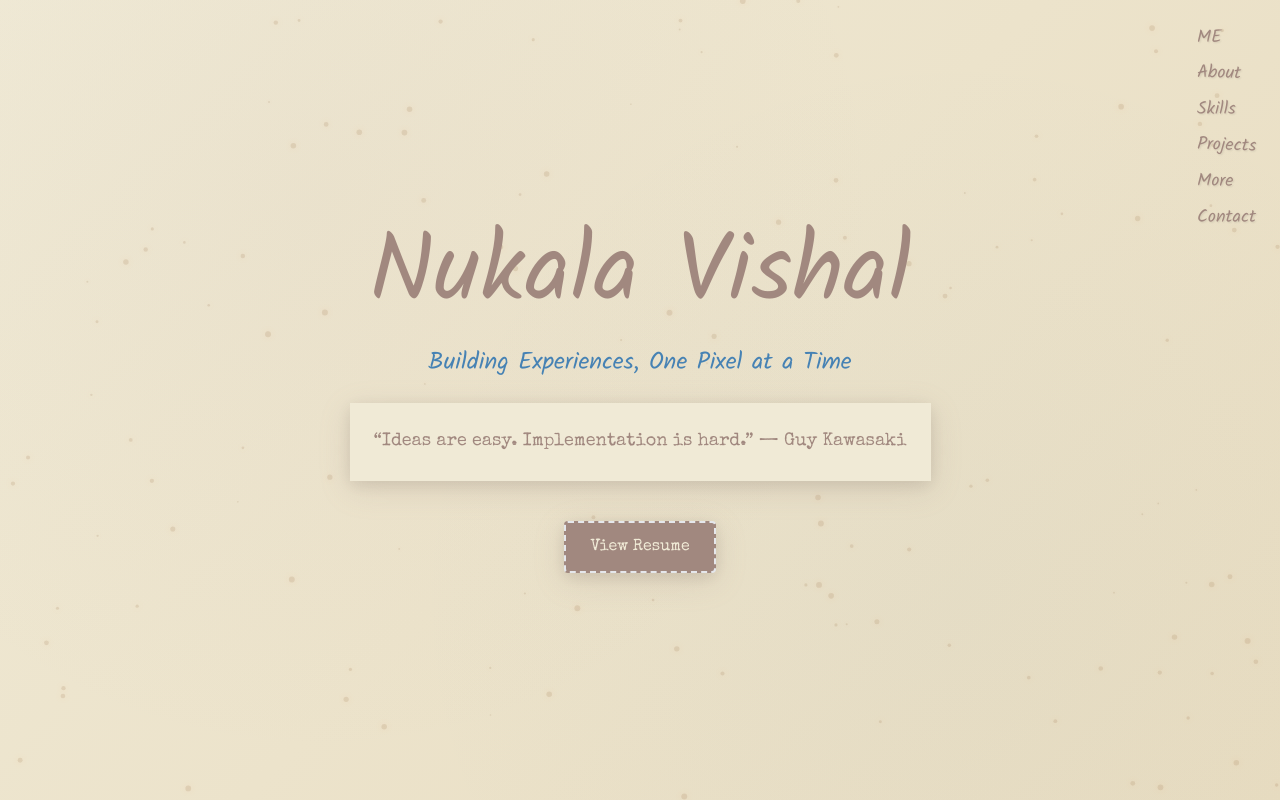
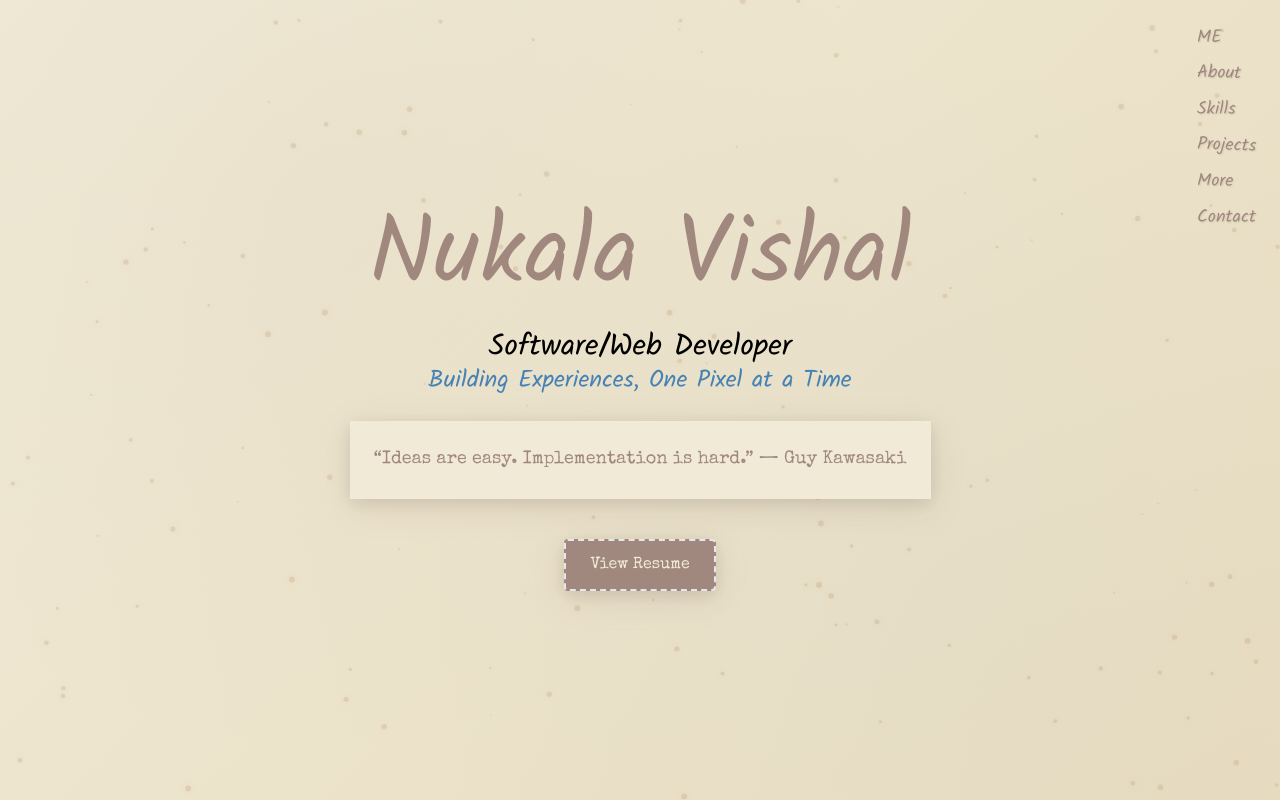
Before and after one commit to wndrthndr/portfolio, a React (Vite) app: page / in a window 1280 px wide. Shown: the top 801 px of the page. Built offline with nearby package versions, Linux system fonts and the light colour scheme.

Commit message:
Add job title to Hero component

```diff
--- a/src/components/Hero.tsx
+++ b/src/components/Hero.tsx
@@ -110,6 +110,7 @@ const Hero = () => {
         >
           Nukala Vishal
         </h1>
+        <p className="handwritten text-3xl">Software/Web Developer</p>
 
         <div
           className="
```
